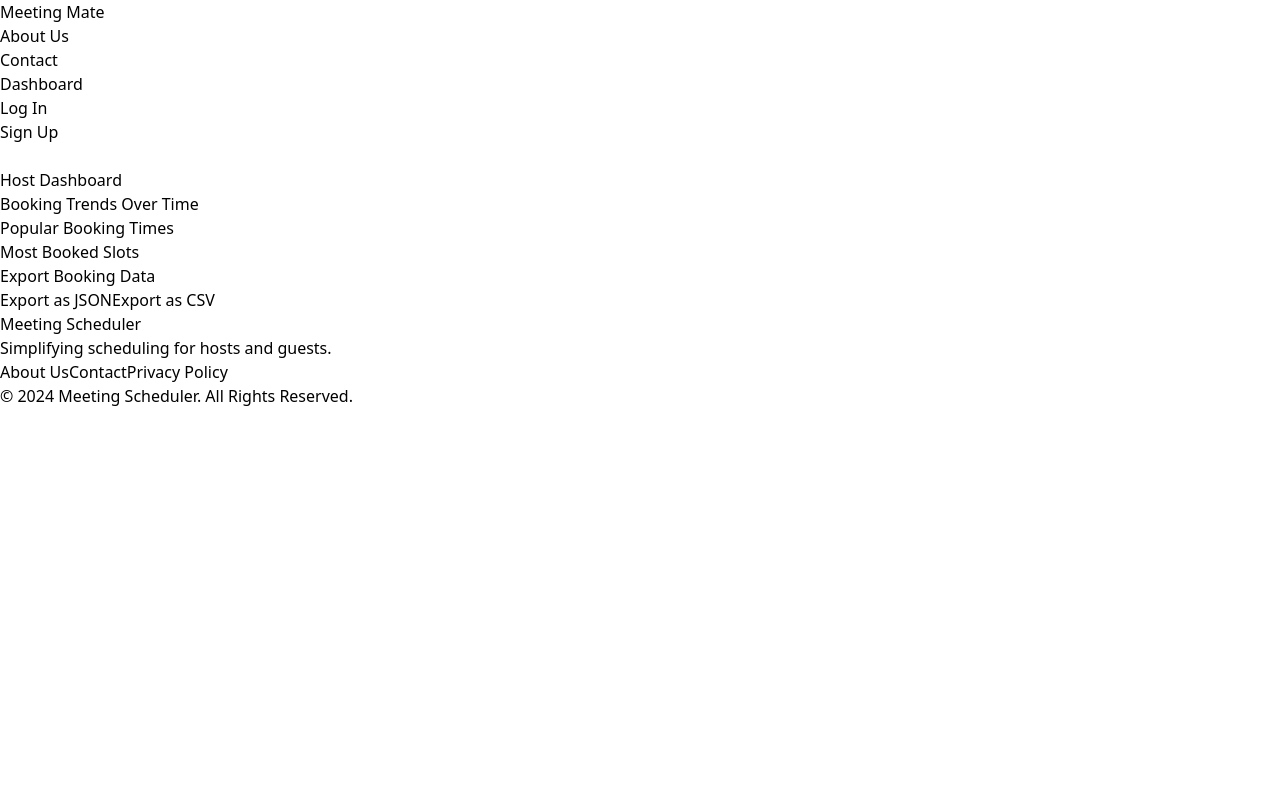
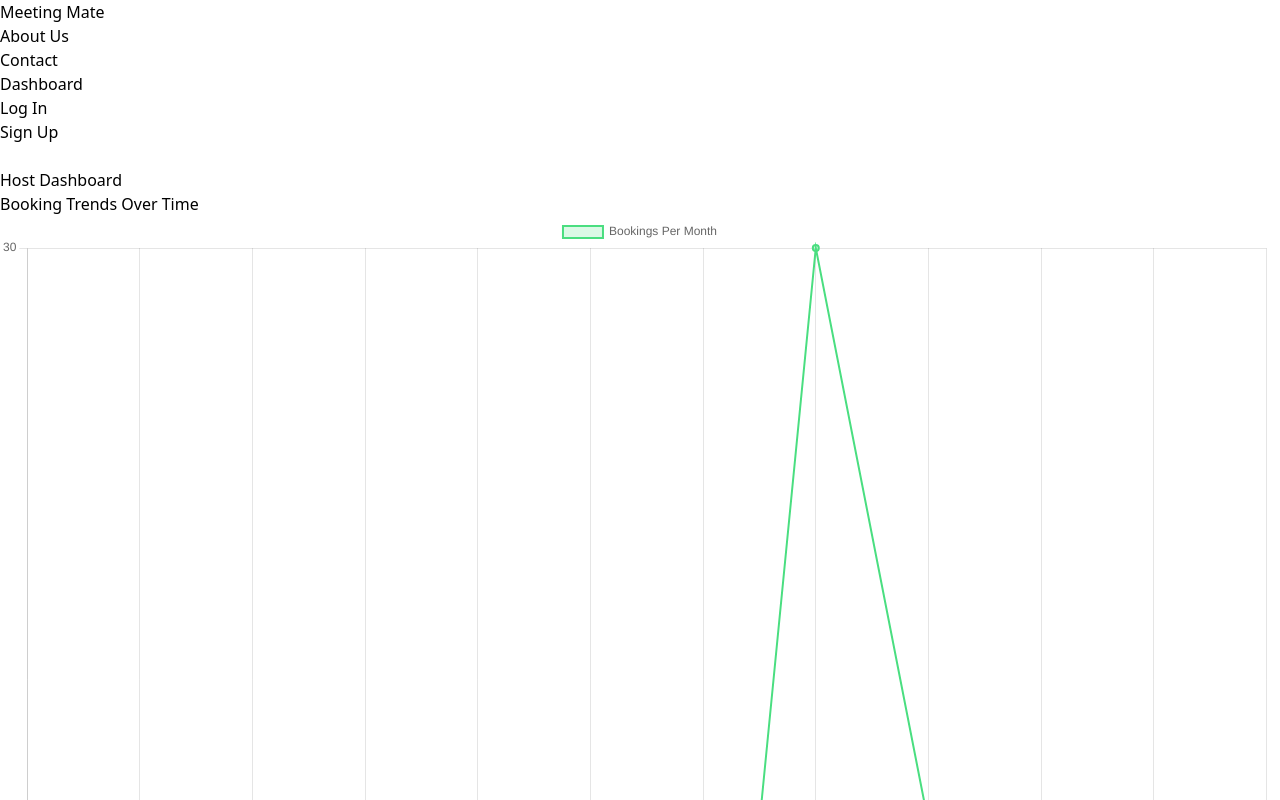
Before and after one commit to Amitsharma2468/meeting_mate_lucc, a React (Vite) app in the folder client/: page /dashboard in a window 1280 px wide. Shown: the top 800 px of the page. Built offline with nearby package versions, Linux system fonts and the light colour scheme.

Commit message:
dashboard

```diff
--- a/client/src/pages/Dashboard.jsx
+++ b/client/src/pages/Dashboard.jsx
@@ -1,6 +1,32 @@
 import React from "react";
 import Navbar from "./Navbar";
 import Footer from "./Footer";
+import { Line, Pie, Bar } from "react-chartjs-2";
+import {
+  Chart as ChartJS,
+  CategoryScale,
+  LinearScale,
+  PointElement,
+  LineElement,
+  Title,
+  Tooltip,
+  Legend,
+  BarElement,
+  ArcElement
+} from "chart.js";
+
+// Register Chart.js components
+ChartJS.register(
+  CategoryScale,
+  LinearScale,
+  PointElement,
+  LineElement,
+  Title,
+  Tooltip,
+  Legend,
+  BarElement,
+  ArcElement
+);
 
 const Dashboard = () => {
   // Static dummy data for Booking Trends (Line Chart)
@@ -52,57 +78,64 @@ const Dashboard = () => {
   };
 
   return (
-    <div className="font-sans bg-gradient-to-r from-green-100 via-white to-green-100 text-black">
+
+   <div className="font-sans bg-white text-black">
+
       {/* Navbar */}
-      <Navbar />
+      <Navbar/>
 
-      <div className="p-8 bg-white shadow-lg rounded-lg min-h-screen">
+    <div className="p-8 bg-gray-100 min-h-screen">
       <h1 className="text-3xl font-bold mb-8 text-gray-800">Host Dashboard</h1>
 
       {/* Chart Grid */}
       <div className="grid grid-cols-1 md:grid-cols-2 lg:grid-cols-3 gap-6">
+
         {/* Booking Trends Line Chart */}
-          <div className="bg-white shadow-xl rounded-lg p-6 h-80 overflow-hidden flex flex-col justify-between border-l-4 border-green-500">
+        <div className="bg-white shadow-lg rounded-lg p-6 h-80 overflow-hidden">
           <h2 className="text-lg font-semibold text-gray-700 mb-4">Booking Trends Over Time</h2>
-            {/* Line Chart Component */}
+          <Line data={bookingTrendsData} options={chartOptions} />
         </div>
 
         {/* Popular Booking Times Pie Chart */}
-          <div className="bg-white shadow-xl rounded-lg p-6 h-80 overflow-hidden flex flex-col justify-between border-l-4 border-yellow-500">
+        <div className="bg-white shadow-lg rounded-lg p-6 h-80 overflow-hidden">
           <h2 className="text-lg font-semibold text-gray-700 mb-4">Popular Booking Times</h2>
-            {/* Pie Chart Component */}
+          <Pie data={popularTimesData} options={chartOptions} />
         </div>
 
         {/* Most Booked Slots Bar Chart */}
-          <div className="bg-white shadow-xl rounded-lg p-6 h-80 overflow-hidden flex flex-col justify-between border-l-4 border-blue-500">
+        <div className="bg-white shadow-lg rounded-lg p-6 h-80 overflow-hidden">
           <h2 className="text-lg font-semibold text-gray-700 mb-4">Most Booked Slots</h2>
-            {/* Bar Chart Component */}
+          <Bar data={mostBookedSlotsData} options={chartOptions} />
         </div>
+
       </div>
 
       {/* Export Buttons */}
-        <div className="mt-10 bg-white shadow-xl rounded-lg p-6 border-t-4 border-green-500">
+      <div className="mt-10 bg-white shadow-lg rounded-lg p-6">
         <h2 className="text-lg font-semibold text-gray-700 mb-4">Export Booking Data</h2>
         <div className="flex gap-4">
           <button
-              className="bg-blue-500 hover:bg-blue-600 text-white py-2 px-4 rounded-lg shadow-md transition ease-in-out duration-200 transform hover:scale-105"
+            className="bg-blue-500 hover:bg-blue-600 text-white py-2 px-4 rounded"
             onClick={() => exportData('json')}
           >
             Export as JSON
           </button>
 
           <button
-              className="bg-green-500 hover:bg-green-600 text-white py-2 px-4 rounded-lg shadow-md transition ease-in-out duration-200 transform hover:scale-105"
+            className="bg-green-500 hover:bg-green-600 text-white py-2 px-4 rounded"
             onClick={() => exportData('csv')}
           >
             Export as CSV
           </button>
         </div>
       </div>
+
     </div>
 
-      <Footer />
+    <Footer/>
+
     </div>
+
   );
 };
 
```
Lines whose indentation alone changed are shown as unchanged.
